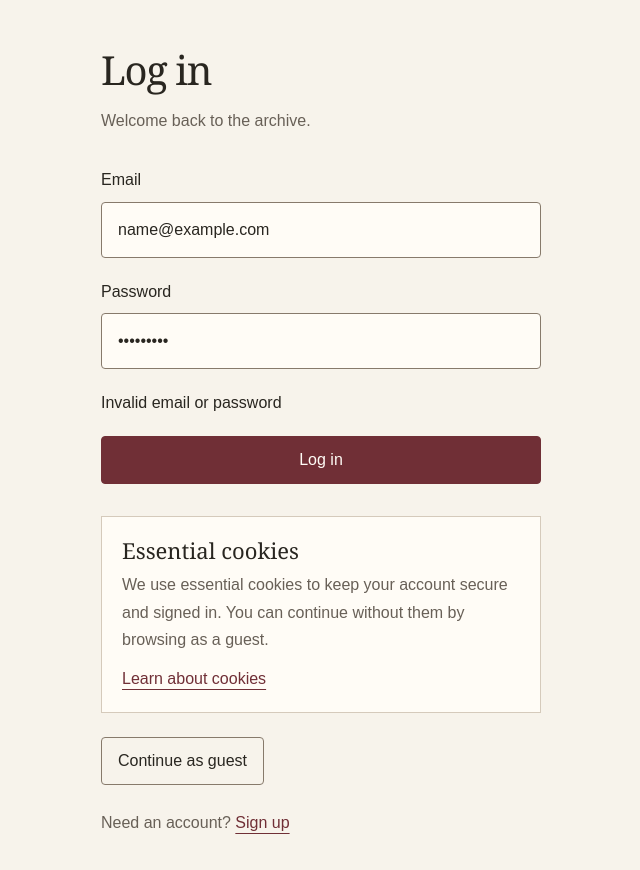
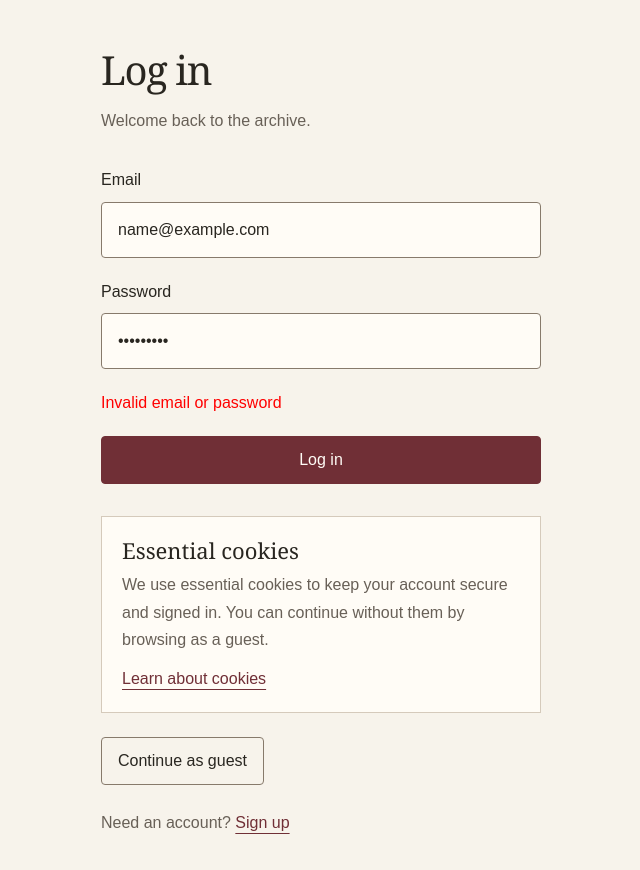
Before and after one commit to hphearith/khmer-traditional-dresses-archive, a Next.js app: page /login in a window 1280 px wide. Both pictures are taken after typing "name@example.com", "Sample123" into the empty fields and a click on the button "Log in". Shown: the top 870 px of the page, without its empty margins (319-959 px from the left). Built offline with nearby package versions, Linux system fonts and the light colour scheme; no server answers.

Commit message:
fix: add red color styling to error message in AuthForm component

```diff
--- a/components/AuthForm.js
+++ b/components/AuthForm.js
@@ -62,7 +62,7 @@ export default function AuthForm({ signup = false }) {
           minLength={signup ? 6 : undefined} aria-describedby={signup ? "password-hint" : undefined} />
         {signup && <p id="password-hint" style={{ marginTop: 8, fontSize: 14 }}>Use at least 6 characters.</p>}
       </div>
-      {error && <p role="alert">{error}</p>}
+      {error && <p role="alert" style={{ color: "red" }}>{error}</p>}
       {message && <p role="status">{message}</p>}
       <button type="submit" disabled={pending} style={{
         minHeight: 48, border: "1px solid var(--wine)", borderRadius: 4, padding: "8px 16px",
```
